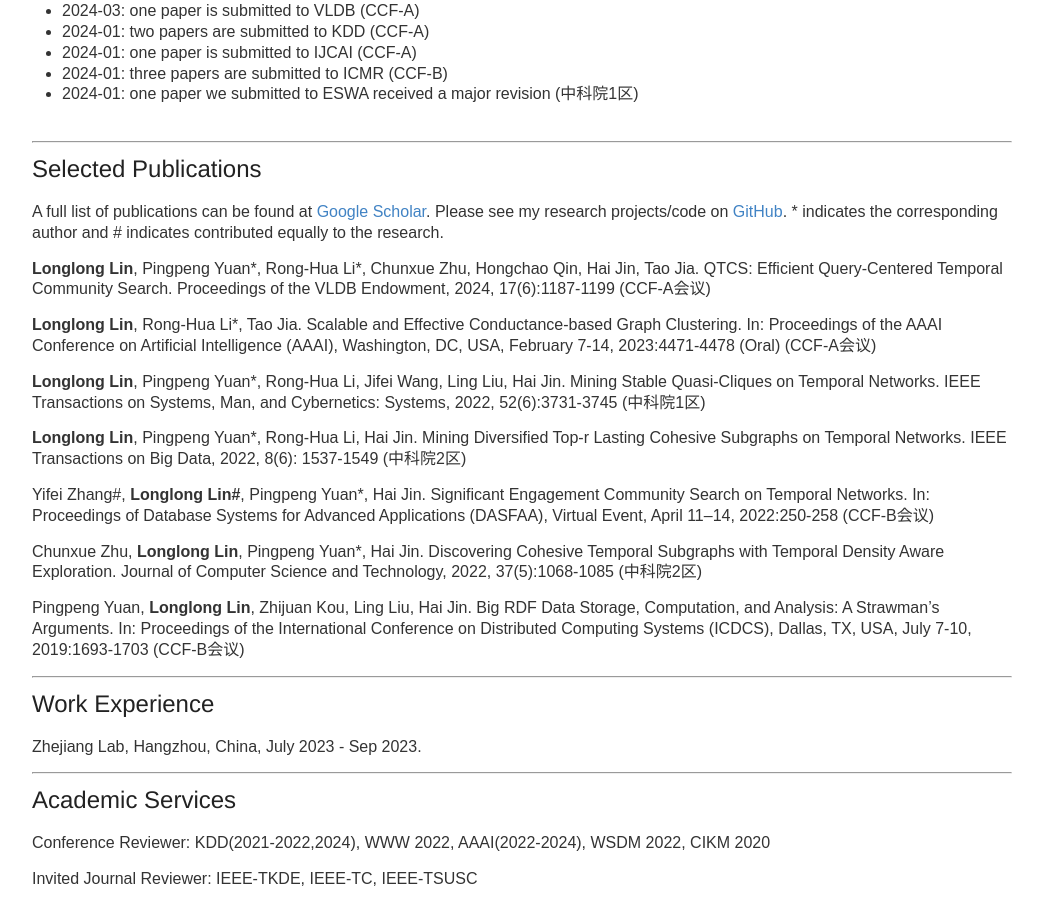
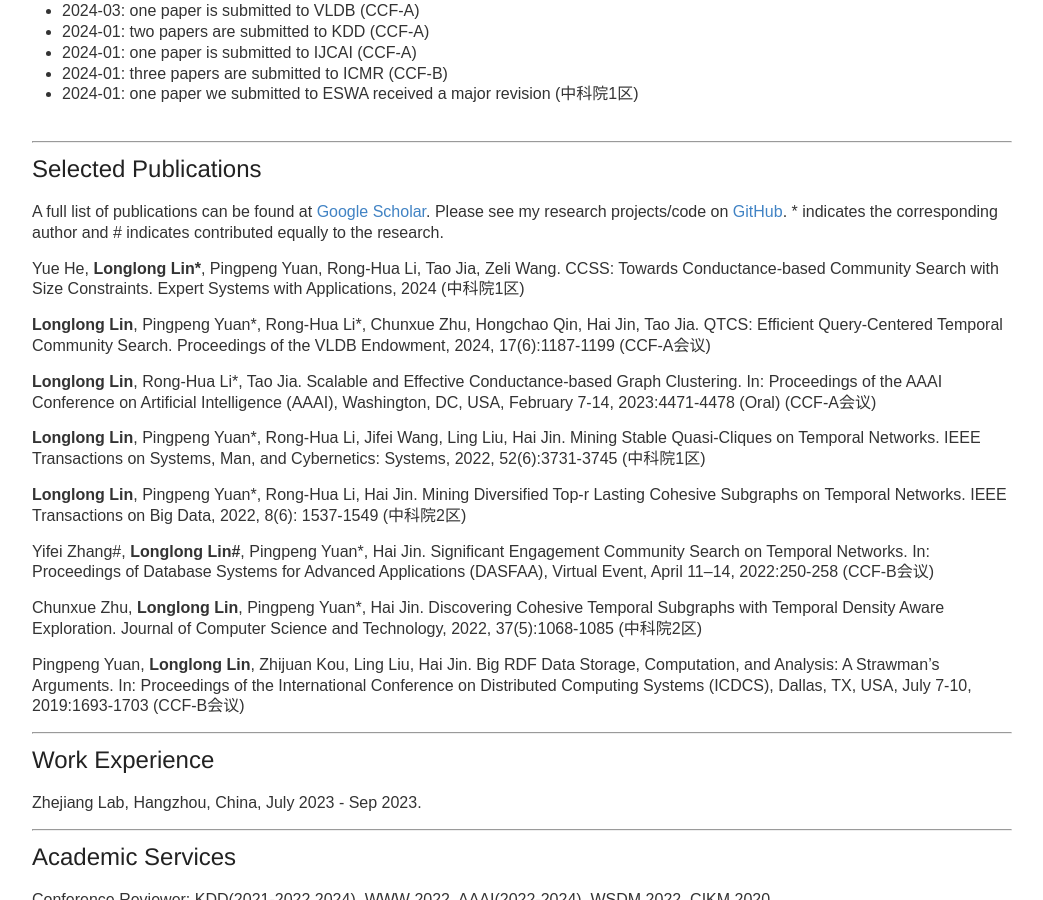
Before and after one commit to longlonglin/longlonglin.github.io, a Jekyll site: the page built from index.md, in a window 1280 px wide and 900 px high, scrolled down 605 px. Shown: the whole window, without its empty margins (118-1161 px from the left). Built offline with Jekyll 4.4.1, drawn with Linux system fonts in a browser that asks for light colours; our own code applies the rules of GitHub Pages for plain Markdown files.

Commit message:
Update index.md

```diff
--- a/index.md
+++ b/index.md
@@ -26,6 +26,8 @@ ___
 A full list of publications can be found at [Google Scholar](https://scholar.lanfanshu.cn/citations?user=TgqGrv3_ytYC&hl=zh-CN&oi=ao). Please see my research projects/code on [GitHub](https://github.com/longlonglin). <sup>*</sup> indicates the corresponding author and <sup>#</sup> indicates contributed equally to the research.
 <br><be>
 
+Yue He, **Longlong Lin<sup>*</sup>**, Pingpeng Yuan, Rong-Hua Li, Tao Jia, Zeli Wang. CCSS: Towards Conductance-based Community Search with Size Constraints. Expert Systems with Applications, 2024 (中科院1区) <br>
+
 **Longlong Lin**, Pingpeng Yuan<sup>*</sup>, Rong-Hua Li<sup>*</sup>, Chunxue Zhu, Hongchao Qin, Hai Jin, Tao Jia. QTCS: Efficient Query-Centered Temporal Community Search. Proceedings of the VLDB Endowment, 2024, 17(6):1187-1199 (CCF-A会议) <br>
 
 **Longlong Lin**, Rong-Hua Li<sup>*</sup>, Tao Jia. Scalable and Effective Conductance-based Graph Clustering. In: Proceedings of the AAAI Conference on Artificial Intelligence (AAAI), Washington, DC, USA, February 7-14, 2023:4471-4478 (Oral)  (CCF-A会议) <br>
```
